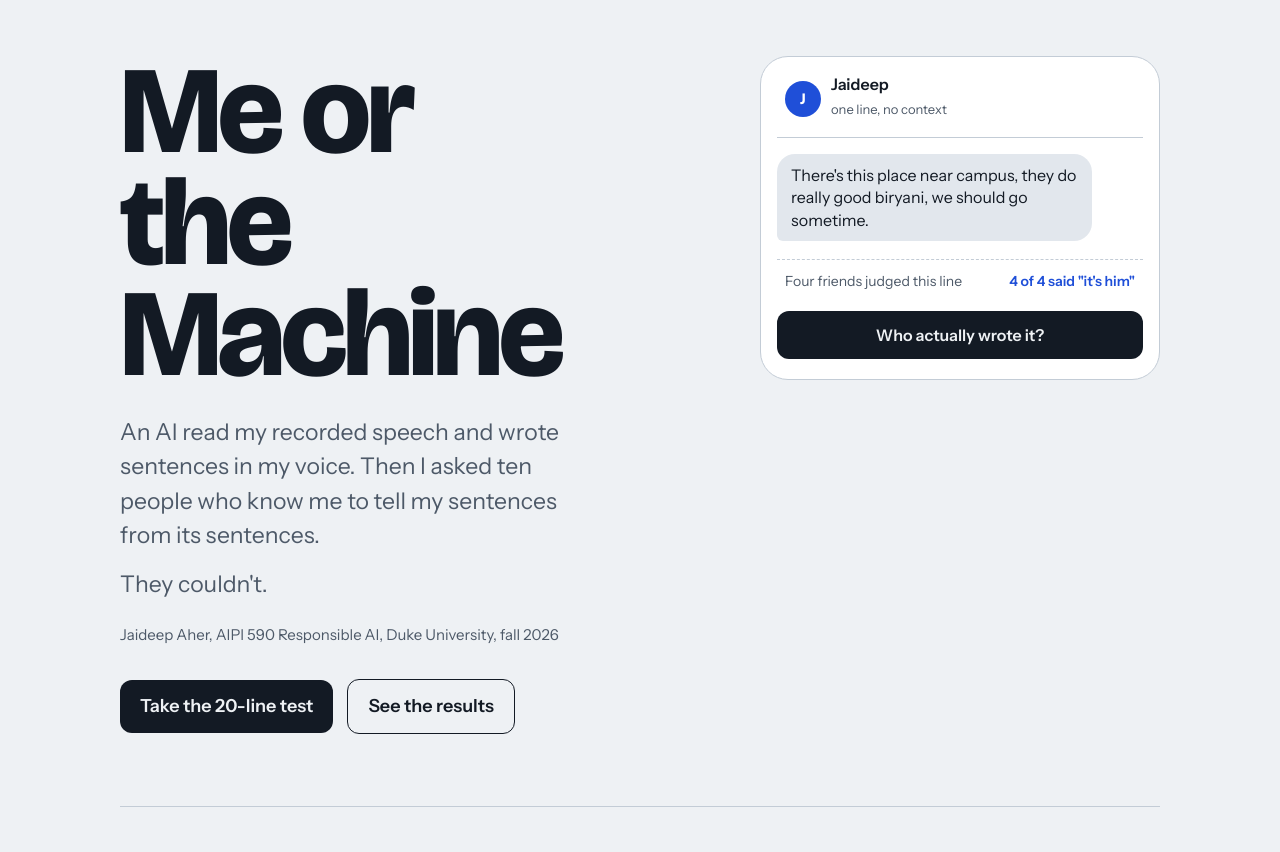
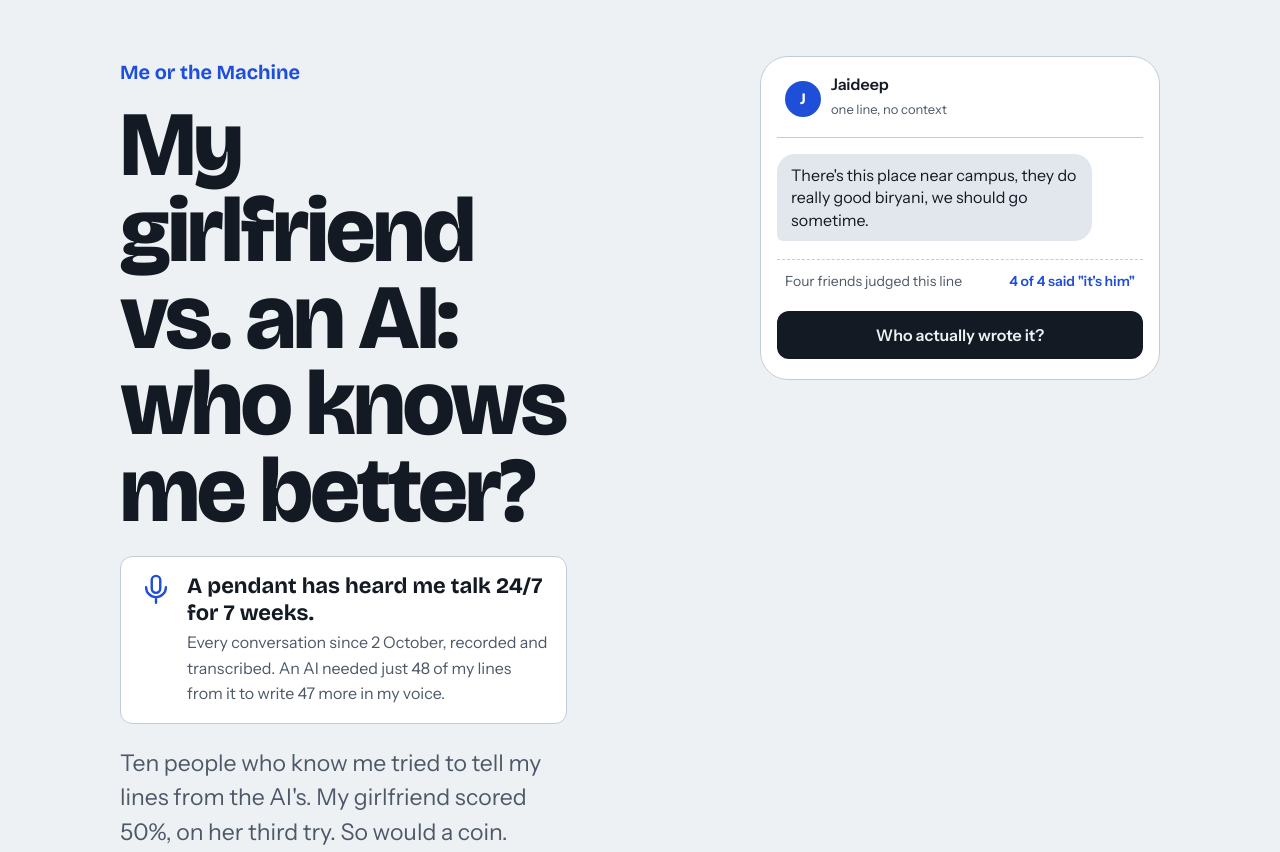
Before and after one commit to jaideep-aher/me-or-the-machine-site, a plain HTML site: page index.html in a window 1280 px wide. Shown: the top 852 px of the page. Drawn offline with nearby package versions, Linux system fonts and the light colour scheme.

Commit message:
Title and hook: girlfriend vs. an AI, seven weeks of pendant recordings

```diff
--- a/index.html
+++ b/index.html
@@ -4,6 +4,7 @@
 <meta charset="utf-8">
 <meta name="viewport" content="width=device-width,initial-scale=1">
 <title>Me or the Machine</title>
+<meta property="og:title" content="My girlfriend vs. an AI: who knows me better?">
 <meta name="description" content="A pilot study: ten people who know me tried to tell my real sentences from ones an AI wrote in my voice. They did no better than a coin flip.">
 <link rel="stylesheet" href="https://fonts.googleapis.com/css2?family=Bricolage+Grotesque:opsz,wght@12..96,500;12..96,700;12..96,800&family=Instrument+Sans:wght@400;500;600&display=swap">
 <style>
@@ -18,7 +19,11 @@ body{margin:0;background:var(--bg);color:var(--ink);font-family:var(--body);font
 .wrap{max-width:1080px;margin:0 auto;padding-left:max(20px,env(safe-area-inset-left,0px));padding-right:max(20px,env(safe-area-inset-right,0px))}
 section{padding-block:72px;border-top:1px solid var(--line)}
 h1,h2,h3{font-family:var(--display);margin:0;text-wrap:balance}
-h1{font-weight:800;font-size:clamp(52px,10vw,124px);line-height:.9;letter-spacing:-.035em}
+h1{font-weight:800;font-size:clamp(44px,7.4vw,92px);line-height:.94;letter-spacing:-.03em}
+.kicker{font-family:var(--display);font-weight:700;font-size:20px;color:var(--accent);margin-bottom:14px}
+.pendant{display:flex;gap:14px;align-items:flex-start;margin-top:22px;padding:16px 18px;border:1px solid var(--line);border-radius:12px;background:var(--surface);max-width:46ch}
+.pendant b{font-family:var(--display);font-size:22px;display:block;line-height:1.2}
+.pendant p{margin:4px 0 0;font-size:16px;color:var(--muted)}
 h2{font-weight:700;font-size:clamp(32px,5vw,52px);line-height:1;letter-spacing:-.02em;margin-bottom:20px}
 h3{font-weight:700;font-size:22px;line-height:1.2;margin-bottom:6px}
 p{margin:0 0 14px;max-width:62ch}
@@ -97,9 +102,10 @@ footer p{max-width:80ch}
 
 <section class="hero split">
   <div>
-    <h1>Me or the Machine</h1>
-    <p class="lede" style="margin-top:24px">An AI read my recorded speech and wrote sentences in my voice. Then I asked ten people who know me to tell my sentences from its sentences.</p>
-    <p class="lede">They couldn't.</p>
+    <div class="kicker">Me or the Machine</div>
+    <h1>My girlfriend vs. an AI: who knows me better?</h1>
+    <div class="pendant"><svg width="34" height="34" viewBox="0 0 24 24" fill="none" stroke="currentColor" stroke-width="1.7" stroke-linecap="round" stroke-linejoin="round" aria-hidden="true" style="flex:none;color:var(--accent)"><rect x="9" y="2" width="6" height="12" rx="3"/><path d="M5 10a7 7 0 0 0 14 0M12 17v4"/></svg><div><b>A pendant has heard me talk 24/7 for 7 weeks.</b><p>Every conversation since 2 October, recorded and transcribed. An AI needed just 48 of my lines from it to write 47 more in my voice.</p></div></div>
+    <p class="lede" style="margin-top:22px">Ten people who know me tried to tell my lines from the AI's. My girlfriend scored 50%, on her third try. So would a coin.</p>
     <p class="byline">Jaideep Aher, AIPI 590 Responsible AI, Duke University, fall 2026</p>
     <div class="cta"><a class="btn" href="play/">Take the 20-line test</a><a class="btn alt" href="#found">See the results</a></div>
   </div>
@@ -152,7 +158,7 @@ footer p{max-width:80ch}
   <h2>How the test worked</h2>
   <div class="split">
     <div>
-      <p>I took 48 standalone sentences I really said from my own Bee wearable, after removing anything private: relationships, health, family, money, and any line naming someone.</p>
+      <p>My Bee pendant has recorded nearly everything I have said since 2 October 2026. From those seven weeks I took 48 standalone sentences, after removing anything private: relationships, health, family, money, and any line naming someone.</p>
       <p>A language model read them and wrote 47 new sentences in my voice.</p>
       <p>Friends saw one shuffled line at a time and pressed "really him" or "AI twin". Nobody saw the answers until the end, and everyone knew in advance that some lines were fake.</p>
     </div>
```
Also changed, not shown: 3 other files.
